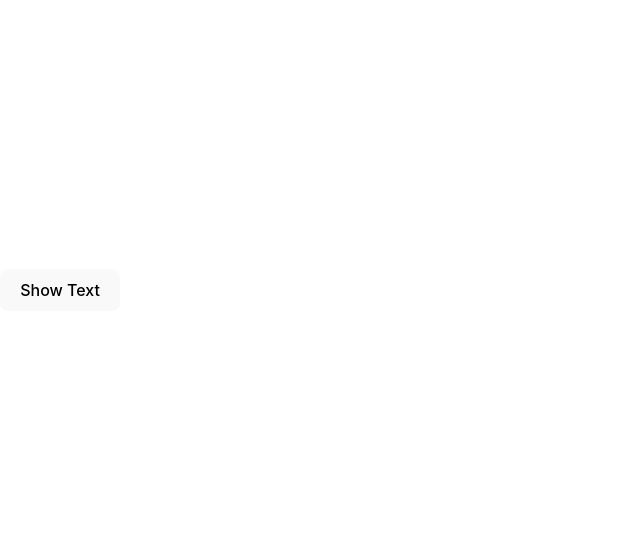
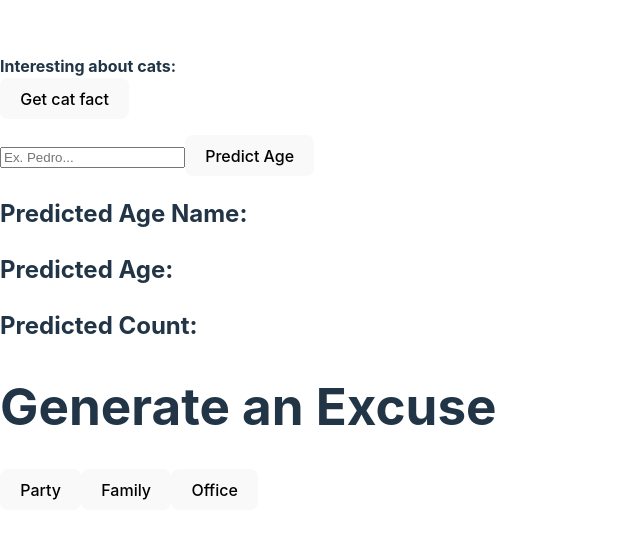
Before and after one commit to Viktorres19/educational-project-react, a React (Vite) app: page / in a window 1280 px wide. Shown: the part 110-648 px from the top of the page, without its empty margins (0-640 px from the left). Built offline with nearby package versions, Linux system fonts and the light colour scheme; no server answers.

Commit message:
fetch data rest API

```diff
--- a/package.json
+++ b/package.json
@@ -10,6 +10,7 @@
     "preview": "vite preview"
   },
   "dependencies": {
+    "axios": "^1.5.1",
     "react": "^18.2.0",
     "react-dom": "^18.2.0"
   },
--- a/src/App.jsx
+++ b/src/App.jsx
@@ -1,20 +1,36 @@
-import { useState } from 'react'
-import TextComponent from './components/TextComponent'
+import Axios from 'axios'
+import { useEffect, useState } from 'react'
+import AgePredict from './components/AgePredict'
+import Excuser from './components/Excuser'
+
+//fetch function returns a promise
+/* fetch('https://catfact.ninja/fact')
+  .then(res => res.json())
+  .then(data => console.log(data)) */
 
 const App = () => {
-  const [showText, setShowText] = useState(false)
+  const [catFact, setCatFact] = useState()
+
+  useEffect(() => {
+    fetchCatFact()
+  }, [])
+
+  const fetchCatFact = () => {
+    Axios.get('https://catfact.ninja/fact')
+    .then(res => {
+      setCatFact(res.data.fact)
+    })
+  }
 
   return (
     <div className="App">
-      <button
-        onClick={() => {
-          setShowText(!showText)
-        }}
-      >
-        Show Text
-      </button>
-
-      {showText && <TextComponent />}
+      <div>
+        <div><b>Interesting about cats:</b> <i>{catFact}</i></div>
+        <button onClick={fetchCatFact}>Get cat fact</button>
+        <p></p>
+      </div>
+      <AgePredict />
+      <Excuser />
     </div>
   )
 }
--- /dev/null
+++ b/src/components/AgePredict.jsx
@@ -0,0 +1,31 @@
+import Axios from 'axios'
+import { useState } from 'react';
+
+const AgePredict = () => {
+  const [name, setName] = useState('')
+  const [predictedAge, setPredictedAge] = useState(null)
+  /* const handleSetName = (e) => {
+    console.log(e.target.value)
+    setName(e.target.value)
+    console.log(name)
+  } */
+  const fetchData = () => {
+    Axios.get(`https://api.agify.io/?name=${name}`)
+      .then(res => {
+        setPredictedAge(res.data)
+      })
+  }
+
+  return (
+    <div className='age-predict'>
+      <input type="text" placeholder='Ex. Pedro...' onChange={(event) => setName(event.target.value)} />
+      <button onClick={fetchData}>Predict Age</button>
+
+      <h2>Predicted Age Name: {predictedAge?.name}</h2>
+      <h2>Predicted Age: {predictedAge?.age}</h2>
+      <h2>Predicted Count: {predictedAge?.count}</h2>
+    </div>
+  );
+};
+
+export default AgePredict
--- /dev/null
+++ b/src/components/Excuser.jsx
@@ -0,0 +1,24 @@
+import { useState } from 'react'
+import axios from 'axios'
+
+const Excuser = () => {
+  const [generatedExcuse, setGeneratedExcuse] = useState('')
+  const fetchExcuse = (excuse) => {
+    axios.get(`https://excuser.herokuapp.com/v1/excuse/${excuse}`)
+      .then((res) => {
+        setGeneratedExcuse(res.data[0].excuse)
+      })
+  }
+
+  return (
+    <div className="excuser">
+      <h1>Generate an Excuse</h1>
+      <button onClick={() => fetchExcuse('party')}>Party</button>
+      <button onClick={() => fetchExcuse('family')}>Family</button>
+      <button onClick={() => fetchExcuse('office')}>Office</button>
+      <p>{generatedExcuse}</p>
+    </div>
+  );
+};
+
+export default Excuser
--- a/src/components/TextComponent.jsx
+++ /dev/null
@@ -1,14 +0,0 @@
-import { useEffect } from 'react'
-
-const TextComponent = () => {
-  useEffect(() => {
-    console.log('component mounted')
-  }, [])
-  return (
-    <div>
-      Text
-    </div>
-  );
-};
-
-export default TextComponent
```
Also changed, not shown: src/components/Item.jsx (deleted, +0 -9 lines), src/components/StateBlock.jsx (deleted, +0 -24 lines), 1 other file (tests, documents, lock files or other folders).
